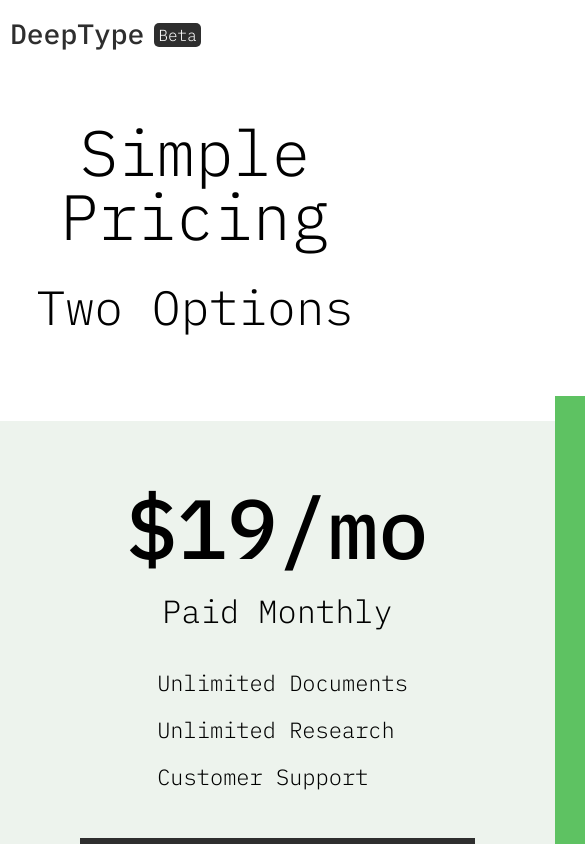
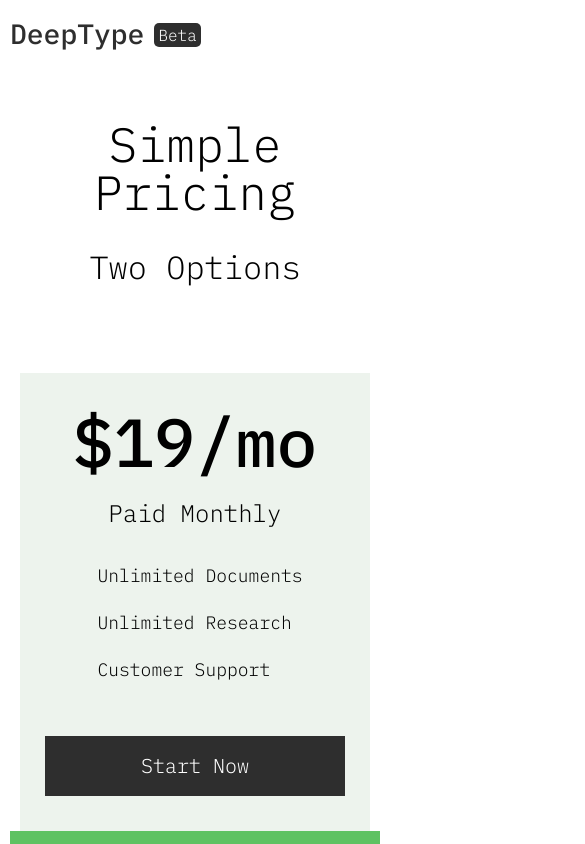
Before and after one commit to alexthegoodman/deeptype, a Next.js app in the folder packages/commontext-web/: page /pricing in a window 390 px wide. Shown: the top 844 px of the page, 585 px wide, since content can reach past the window. Built offline with nearby package versions, Linux system fonts and the light colour scheme.

Commit message:
pricing responsive

```diff
--- a/packages/commontext-web/components/IntroHero/IntroHero.module.scss
+++ b/packages/commontext-web/components/IntroHero/IntroHero.module.scss
@@ -1,3 +1,5 @@
+@import "../../app/mixins.scss";
+
 .introHero {
   .introHeroInner {
     text-align: center;
@@ -11,4 +13,25 @@
       font-size: 48px;
     }
   }
+
+  @include desktopDown {
+    .introHeroInner {
+      h1 {
+        font-size: 58px;
+      }
+      h2 {
+        font-size: 42px;
+      }
+    }
+  }
+  @include phoneDown {
+    .introHeroInner {
+      h1 {
+        font-size: 48px;
+      }
+      h2 {
+        font-size: 32px;
+      }
+    }
+  }
 }
--- a/packages/commontext-web/components/PricingInfo/PricingInfo.module.scss
+++ b/packages/commontext-web/components/PricingInfo/PricingInfo.module.scss
@@ -1,5 +1,6 @@
 @import "../../app/variables.scss";
 @import "../../app/shared.scss";
+@import "../../app/mixins.scss";
 
 .pricingInfo {
   margin-bottom: 90px;
@@ -44,4 +45,41 @@
       }
     }
   }
+
+  @include desktopDown {
+    .pricingInfoInner {
+      width: 100%;
+      padding-left: $gap;
+      padding-right: $gap;
+    }
+  }
+  @include tabletDown {
+    .pricingInfoInner {
+      width: $small;
+      flex-direction: column;
+
+      .left {
+        width: calc(100% - 20px);
+        margin: 0 auto;
+        padding: 35px 40px 55px 40px;
+      }
+      .right {
+        width: 100%;
+        padding: 35px 40px 35px 40px;
+        margin-top: -20px;
+        margin-bottom: -20px;
+      }
+    }
+  }
+  @include phoneDown {
+    .pricingInfoInner {
+      width: 100%;
+
+      .left,
+      .right {
+        padding-left: 25px;
+        padding-right: 25px;
+      }
+    }
+  }
 }
--- a/packages/commontext-web/components/PricingItem/PricingItem.module.scss
+++ b/packages/commontext-web/components/PricingItem/PricingItem.module.scss
@@ -1,5 +1,6 @@
 @import "../../app/variables.scss";
 @import "../../app/shared.scss";
+@import "../../app/mixins.scss";
 
 .pricingItem {
   .pricingItemInner {
@@ -22,11 +23,16 @@
       li {
         text-align: left;
         font-size: 22px;
+        line-height: 32px;
         margin-bottom: 15px;
 
+        span,
+        i {
+          display: inline-block;
+          vertical-align: bottom;
+        }
         i {
           font-size: 32px;
-          vertical-align: bottom;
           position: relative;
           top: 4px;
           margin-right: 10px;
@@ -34,4 +40,26 @@
       }
     }
   }
+
+  @include tabletDown {
+    .pricingItemInner {
+      h3 {
+        font-size: 68px;
+      }
+      h4 {
+        font-size: 24px;
+      }
+
+      ul li {
+        font-size: 18px;
+      }
+    }
+  }
+  @include phoneDown {
+    // .pricingItemInner {
+    //   ul {
+    //     width: 100%;
+    //   }
+    // }
+  }
 }
```
